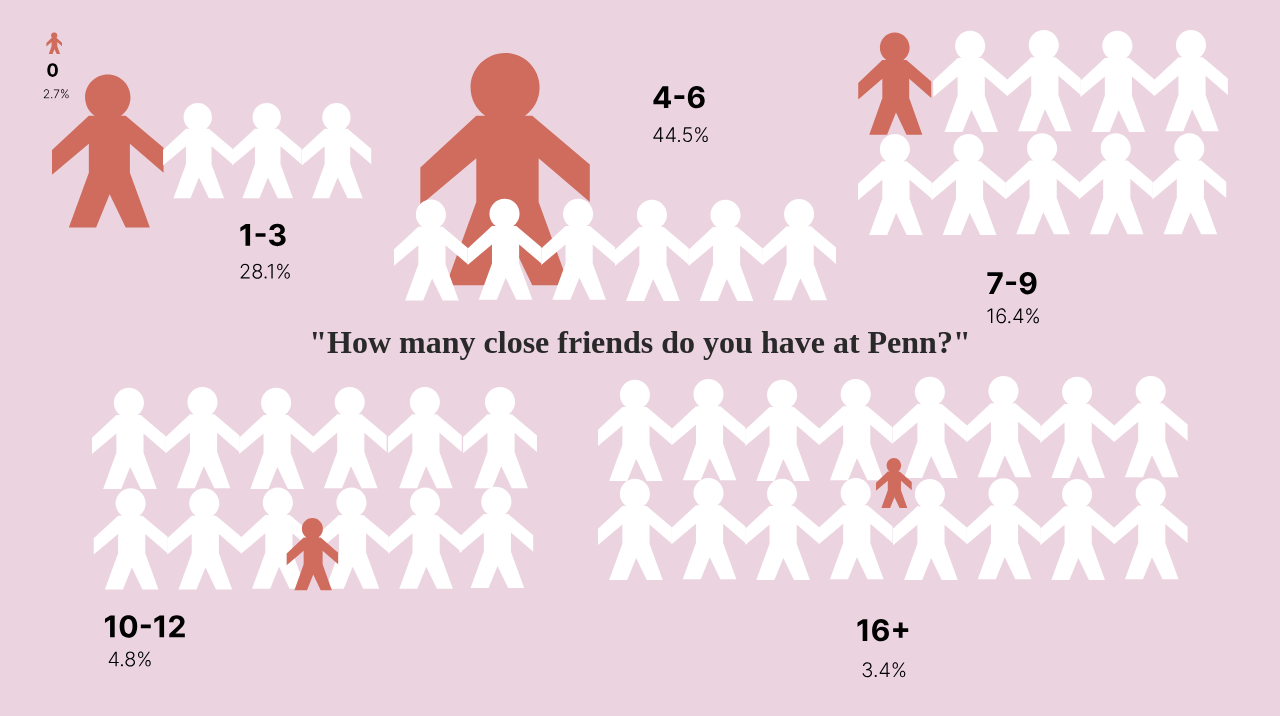
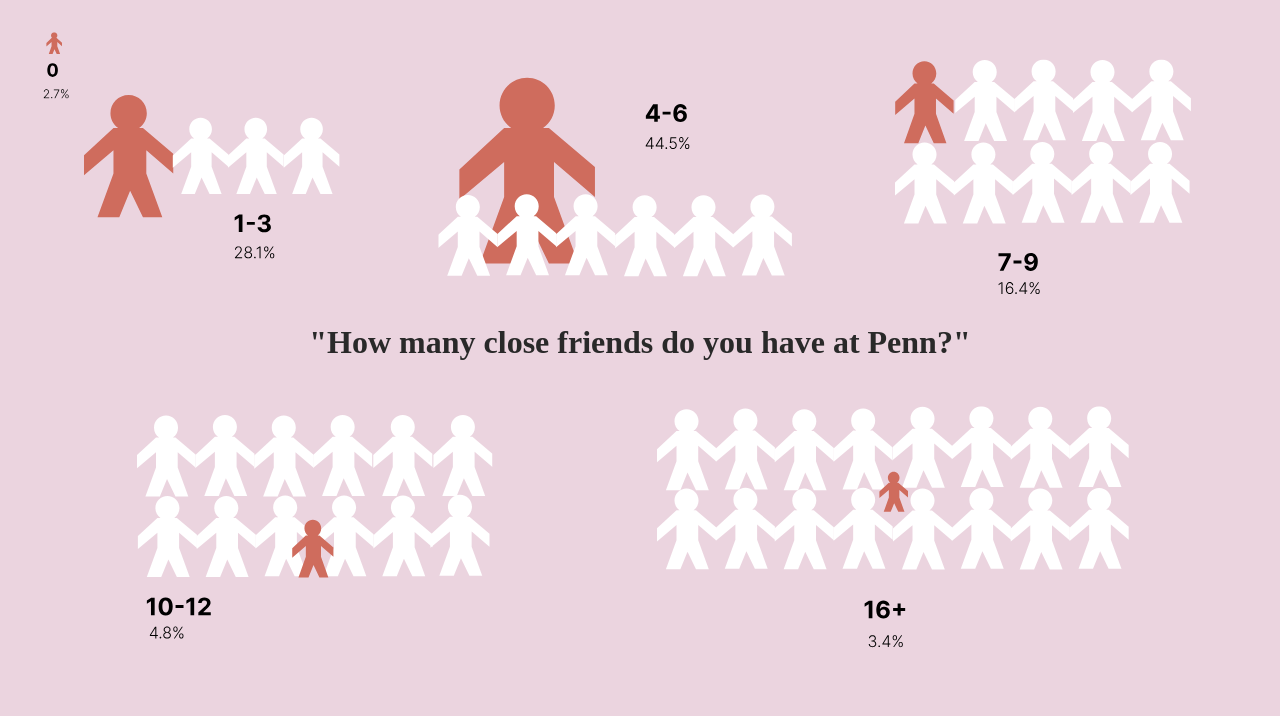
Before and after one commit to PennSpark/sp22-red-penn-playbook, a React (Create React App) app in the folder client/: page /penn-wrapped/3 in a window 1280 px wide. Shown: the top 716 px of the page. Built offline with nearby package versions, Linux system fonts and the light colour scheme; a small style sheet from the web is missing; a web font is replaced by a local one.

Commit message:
Shrink close friends images

```diff
--- a/client/src/components/penn-wrapped/CloseFriends.scss
+++ b/client/src/components/penn-wrapped/CloseFriends.scss
@@ -12,7 +12,7 @@
     }
 
     img {
-        transform: scale(1);
+        transform: scale(0.8);
     }
 }
 
```
